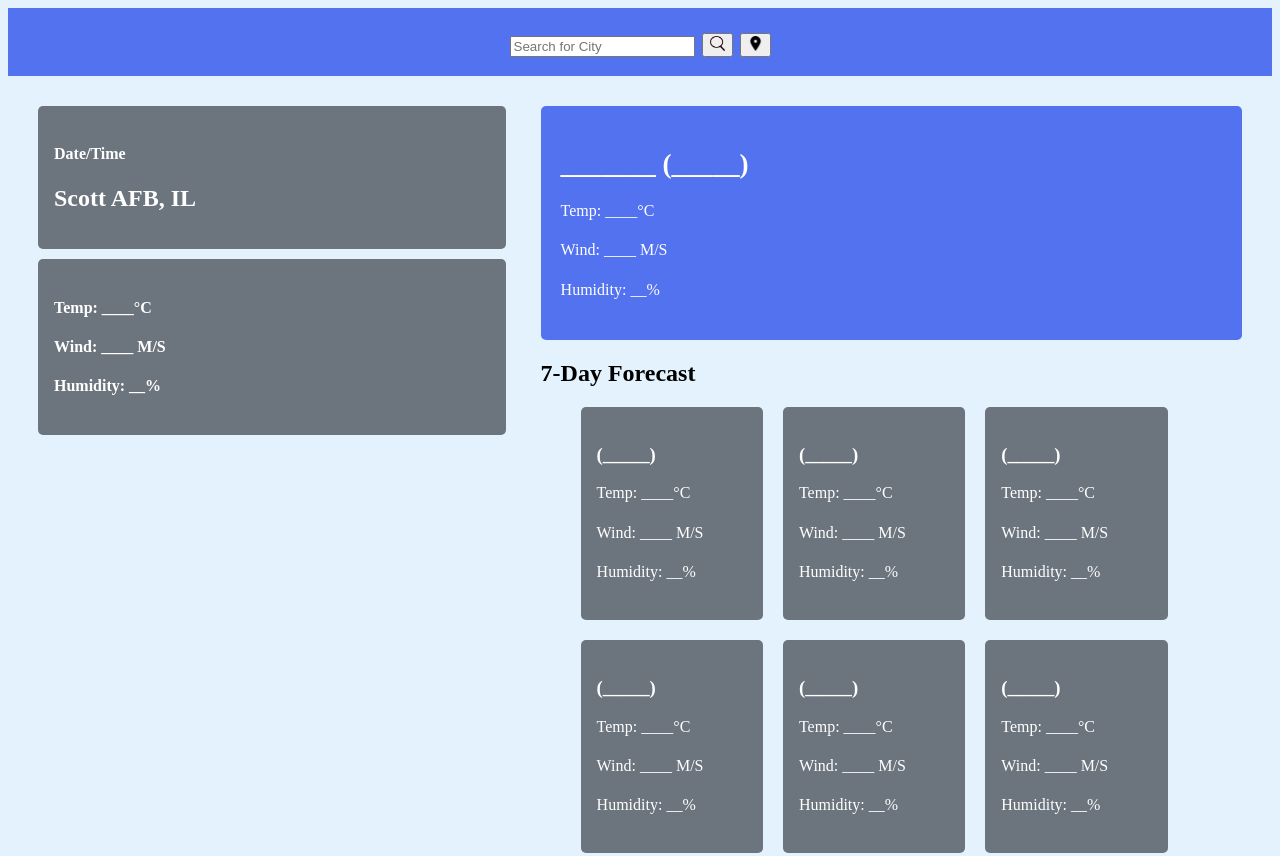
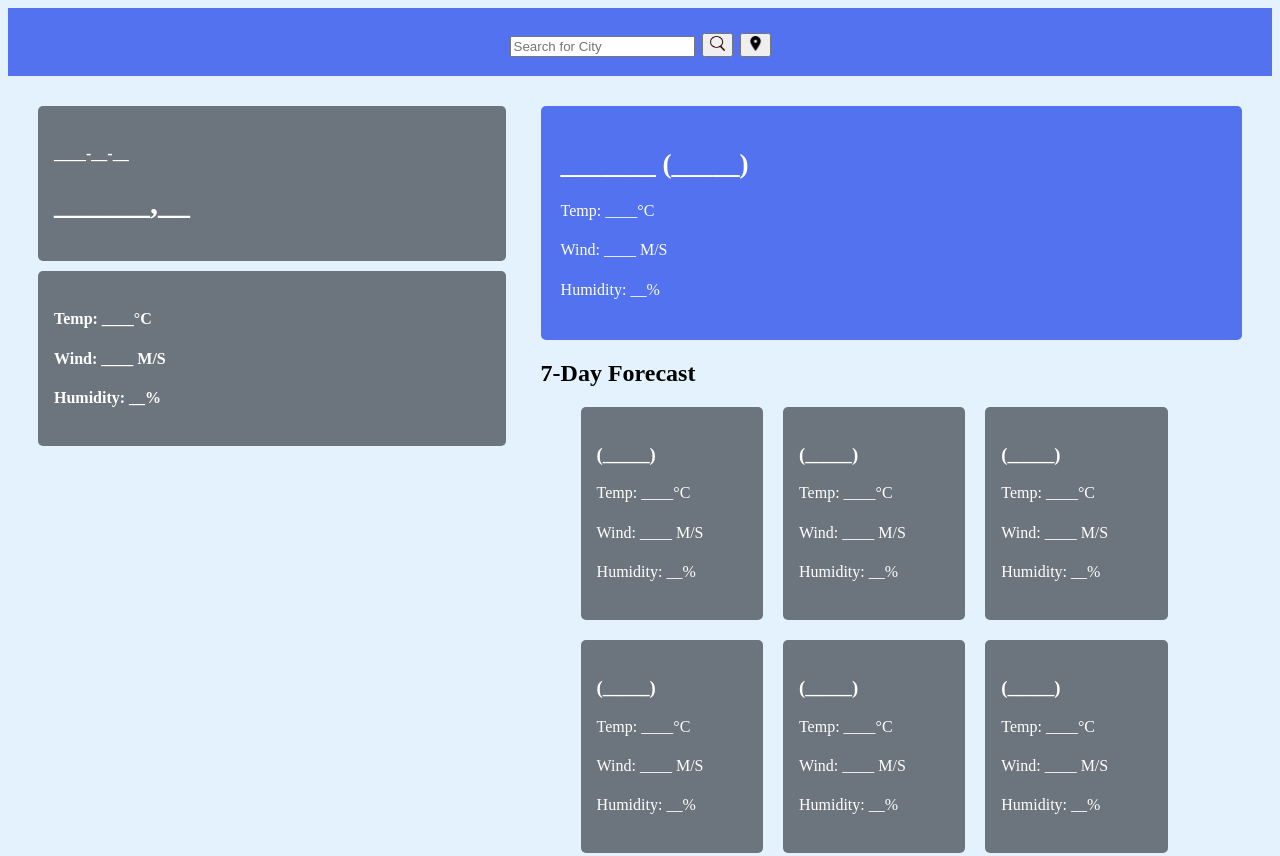
Before and after one commit to mcjimih/UMGC_Capstone, a website: page index.html in a window 1280 px wide. Shown: the top 856 px of the page. Drawn offline with Linux system fonts and the light colour scheme.

Commit message:
Update index.html

```diff
--- a/index.html
+++ b/index.html
@@ -1,3 +1,8 @@
+<!--
+Matthew Hendrix
+HTML Doc for Weather App Capstone
+CAO: 26 Nov 23
+-->
 <!DOCTYPE html>
 <html lang="en" dir="ltr">
 	<head>
@@ -20,13 +25,15 @@
 		<div class="container">
             <div class="left-column">
                 <div class="top-block">
-                    <h4>Date/Time</h4>
-                    <h2>Scott AFB, IL</h2>
+                    <h4 id="currentDate">____-__-__</h4>
+                    <h1 id="cityName">______,__</h1>
                 </div>
                 <div class="bottom-block">
-                    <h4>Temp: ____°C</h4>
-                    <h4>Wind: ____ M/S</h4>
-                    <h4>Humidity: __%</h4>
+                    <div class="bottom-details">
+                        <h4>Temp: ____°C</h4>
+                        <h4>Wind: ____ M/S</h4>
+                        <h4>Humidity: __%</h4>
+                    </div>
                 </div>
             </div>
             <div class="weather-data">
```
